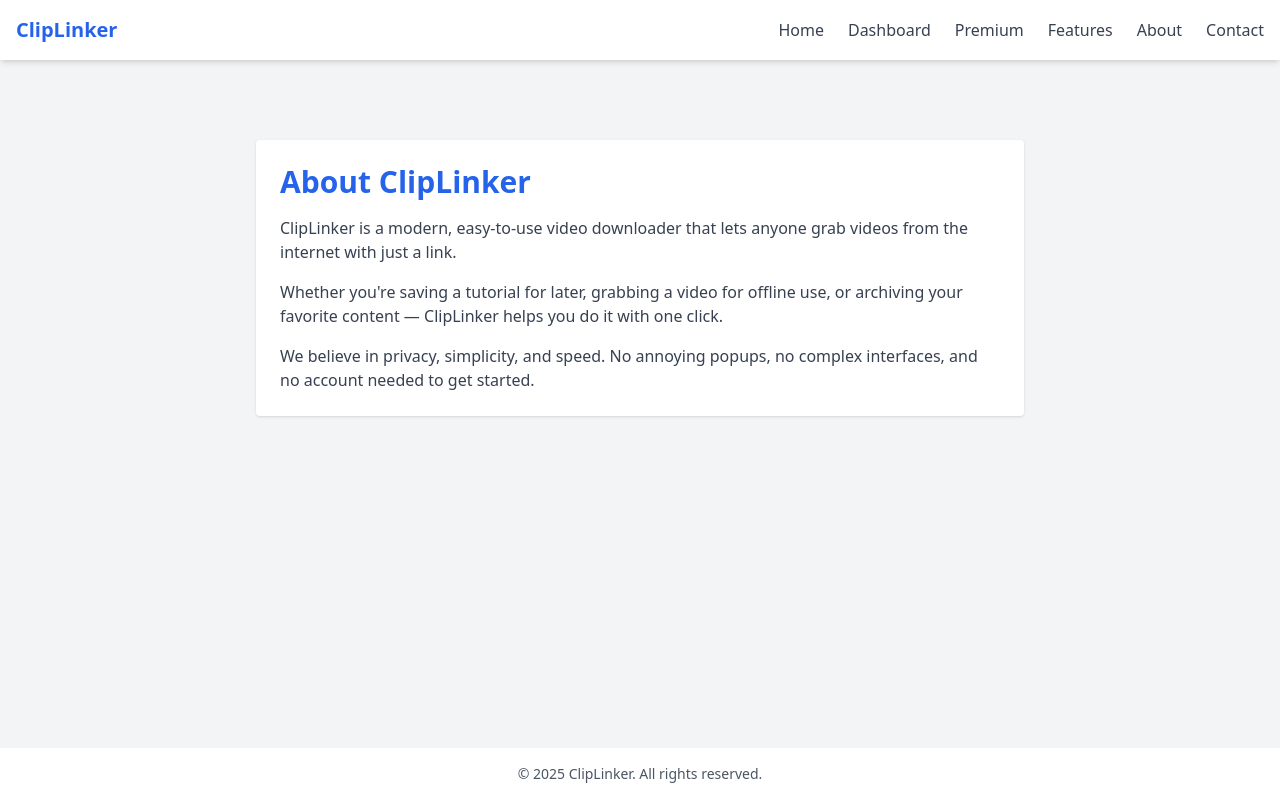
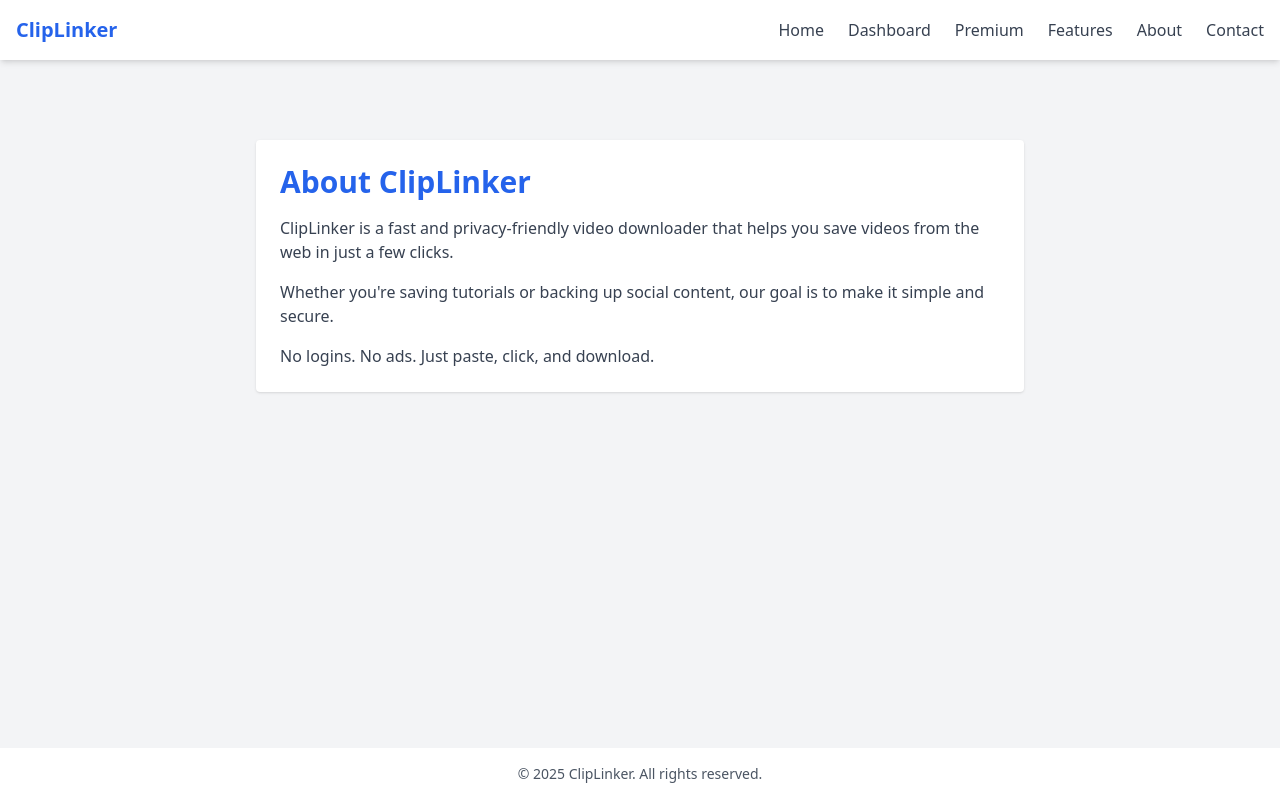
Before and after one commit to GlitchRider1/cliplinker-video-downloader, a Next.js app: page /about in a window 1280 px wide. Built offline with nearby package versions, Linux system fonts and the light colour scheme.

Commit message:
Update about.js

```diff
--- a/pages/about.js
+++ b/pages/about.js
@@ -6,13 +6,13 @@ export default function About() {
       <div className="max-w-3xl mx-auto mt-16 p-6 bg-white rounded shadow">
         <h2 className="text-3xl font-bold text-blue-600 mb-4">About ClipLinker</h2>
         <p className="text-gray-700 mb-4">
-          ClipLinker is a modern, easy-to-use video downloader that lets anyone grab videos from the internet with just a link.
+          ClipLinker is a fast and privacy-friendly video downloader that helps you save videos from the web in just a few clicks.
         </p>
         <p className="text-gray-700 mb-4">
-          Whether you're saving a tutorial for later, grabbing a video for offline use, or archiving your favorite content — ClipLinker helps you do it with one click.
+          Whether you're saving tutorials or backing up social content, our goal is to make it simple and secure.
         </p>
         <p className="text-gray-700">
-          We believe in privacy, simplicity, and speed. No annoying popups, no complex interfaces, and no account needed to get started.
+          No logins. No ads. Just paste, click, and download.
         </p>
       </div>
     </Layout>
```
